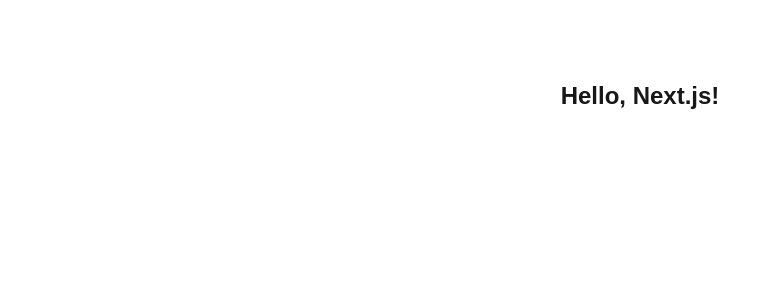
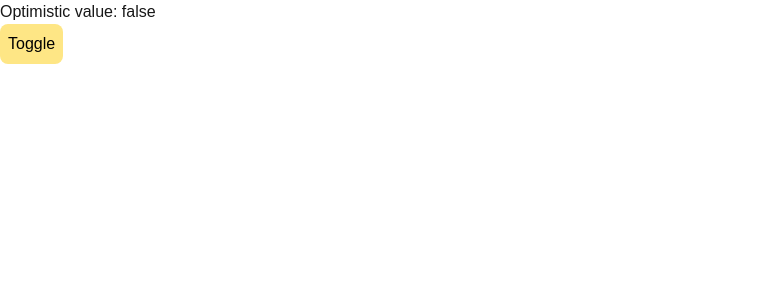
Before and after one commit to RodrigoRosario345/next16-sandbox, a Next.js app: page / in a window 1280 px wide. Shown: the top 300 px of the page, without its empty margins (0-780 px from the left). Built offline with nearby package versions, Linux system fonts and the light colour scheme.

Commit message:
initial commit

```diff
--- a/app/page.tsx
+++ b/app/page.tsx
@@ -1,7 +1,61 @@
+"use client";
+
+import { startTransition, useOptimistic, useState } from "react";
+
+const calledPromise = async (setValue: React.Dispatch<React.SetStateAction<{ complete: boolean }>>) => {
+  return new Promise((resolve, reject) => {
+    setTimeout(() => {
+      reject(new Error("Promise rejected"));
+    }, 3000);
+  });
+};
+
 export default function Home() {
+  const [value, setValue] = useState({ complete: false });
+
+  // si muestra el valor optmista siempre y cuando el valor del estado no haya cambiado, si el estado cambia, el valor optimista se resetea al nuevo valor del estado
+  // si el codigo asincrono falla o finaliza y estado no ha cambiado el valor optmista retorna el valor anterior, si el estado ha cambiado, el valor optmista se resetea al nuevo valor del estado
+  const [optimistic, applyOptimistic] = useOptimistic(
+    value,
+    (state, nextValue: boolean) => {
+      console.log("REDUCER → prev:", state.complete, "action:", nextValue);
+      return { complete: nextValue };
+    },
+  );
+
+  const onToggle = () => {
+    console.log("--- CLICK ---");
+    console.log("closure before try:", optimistic.complete);
+
+    startTransition(async () => {
+      try {
+        const value = !optimistic.complete;
+        console.log("TRY → passing value:", value);
+
+        applyOptimistic(value);
+
+        console.log("AFTER optimistic (still closure):", optimistic.complete);
+
+        await calledPromise(setValue); //  forzamos error
+
+        console.log("SERVER OK");
+      } catch {
+        // console.log("CATCH ENTER");
+        // console.log("closure in catch:", optimistic.complete);
+
+        // const rollbackValue = !optimistic.complete;
+        // console.log("CATCH → passing value:", rollbackValue);
+        // startTransition(() => {
+        //   applyOptimistic(rollbackValue);
+        // });
+      }
+    });
+  };
+
   return (
-    <div className="text-center mt-20 text-2xl font-bold">
-      Hello, Next.js!
+    <div>
+      <h1>Optimistic value: {String(optimistic.complete)}</h1>
+      <button className="p-2 bg-amber-200 text-black rounded-lg" onClick={onToggle}>Toggle</button>
     </div>
   );
 }
```
